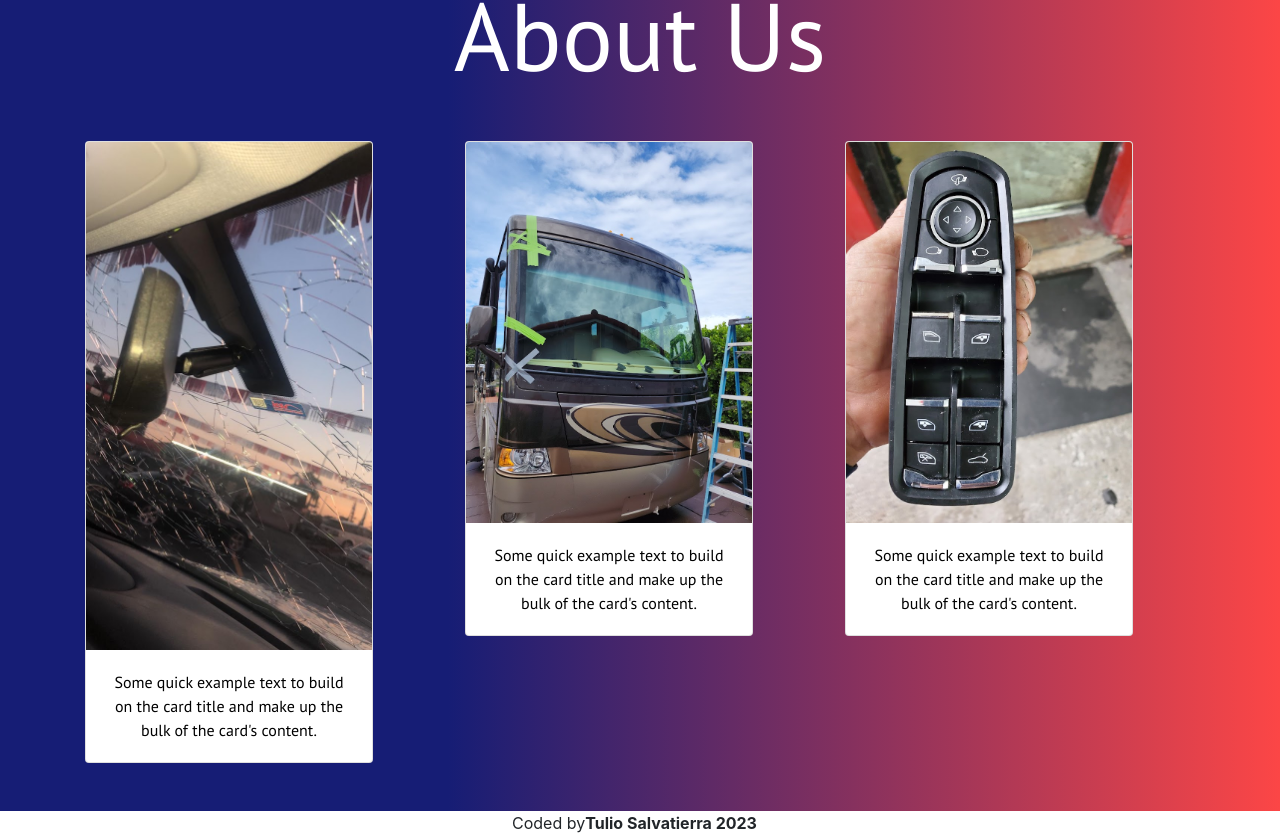
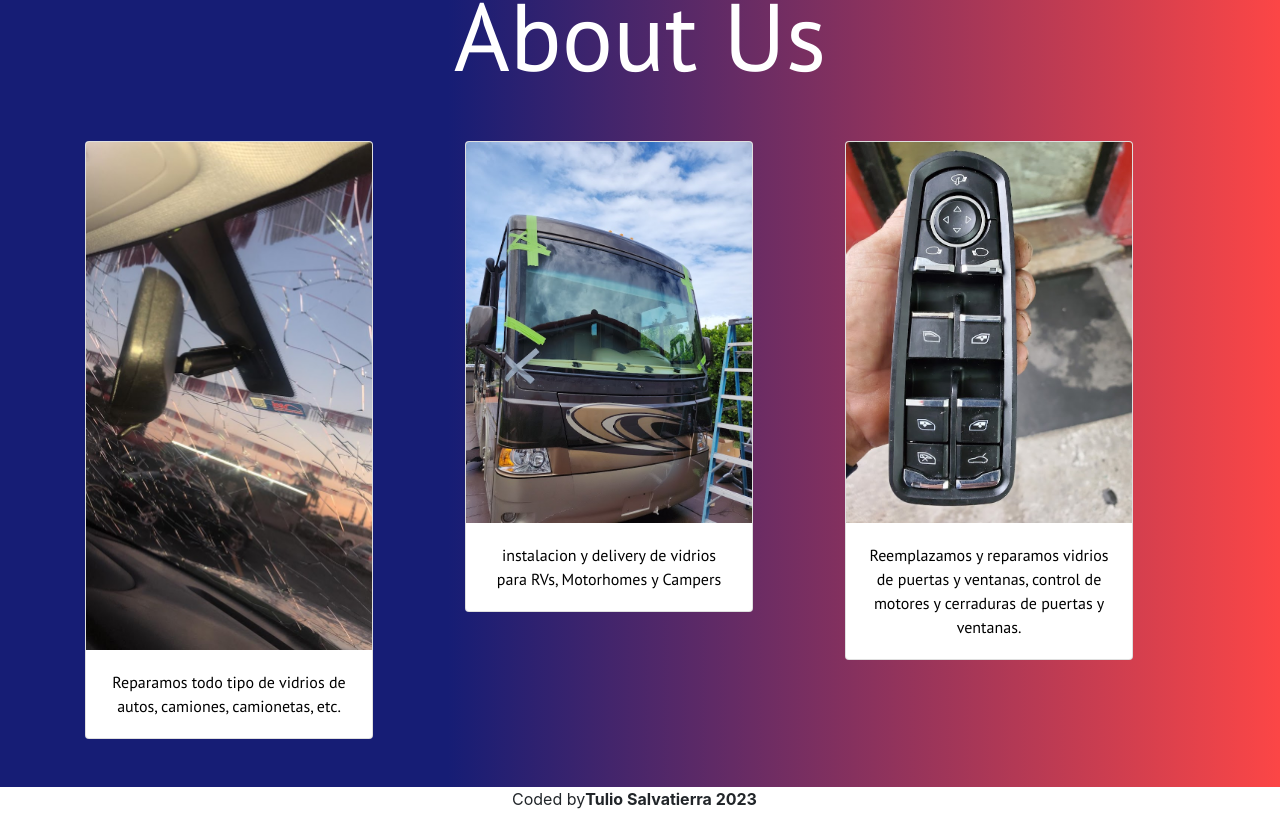
Before and after one commit to T00lio/marinautoglass, a React (Create React App) app: page / in a window 1280 px wide. Shown: the part 734-1569 px from the top of the page. After the commit the page ends 1545 px from the top, so only its background shows below. Built offline with nearby package versions, Linux system fonts and the light colour scheme.

Commit message:
added whatsapp button link

```diff
--- a/src/App.js
+++ b/src/App.js
@@ -10,6 +10,7 @@ function App() {
         <Navbar />
       </header>
       <HeroSection />
+      <section className="row"></section>
       <footer className="footer">
         {" "}
         Coded by <strong>Tulio Salvatierra 2023</strong>
--- a/src/components/Hero.js
+++ b/src/components/Hero.js
@@ -1,11 +1,16 @@
 import React from "react";
 import "../components/Hero.css";
-import marinvan from "../images/marinvan.jpg";
 import rv from "../images/rv.jpg";
 import broken from "../images/broken.jpg";
-import window from "../images/window.jpg";
+import windshield from "../images/window.jpg";
 
 function HeroSection() {
+  const whatsappNumber = "17867182919";
+
+  const handleWhatsAppClick = () => {
+    const url = `https://api.whatsapp.com/send?phone=${whatsappNumber}`;
+    window.open(url, "_blank");
+  };
   return (
     <>
       <div className="hero-section">
@@ -23,7 +28,13 @@ function HeroSection() {
                 <br></br> Address: 1414 SE 10th St, Cape Coral, FL 33990{" "}
               </p>
               <div className="d col-12">
-                <button className="btn btn-danger col-12">Contáctame</button>
+                <button
+                  onClick={handleWhatsAppClick}
+                  className="btn btn-danger col-12"
+                  href="https://api.whatsapp.com/send?phone=17863146121"
+                >
+                  Contáctame
+                </button>
               </div>
             </div>
           </div>
@@ -38,7 +49,7 @@ function HeroSection() {
             <div class="container mt-5 mb-5">
               <div class="row">
                 <div class="col text-center">
-                  <div class="card" style={{ width: "18rem" }}>
+                  <div class="card " style={{ width: "18rem" }}>
                     <img
                       src={broken}
                       class="card-img-top object-fit-cover"
@@ -46,8 +57,8 @@ function HeroSection() {
                     />
                     <div class="card-body">
                       <p class="card-text">
-                        Some quick example text to build on the card title and
-                        make up the bulk of the card's content.
+                        Reparamos todo tipo de vidrios de autos, camiones,
+                        camionetas, etc.
                       </p>
                     </div>
                   </div>
@@ -61,8 +72,8 @@ function HeroSection() {
                     />
                     <div class="card-body">
                       <p class="card-text">
-                        Some quick example text to build on the card title and
-                        make up the bulk of the card's content.
+                        instalacion y delivery de vidrios para RVs, Motorhomes y
+                        Campers
                       </p>
                     </div>
                   </div>
@@ -70,14 +81,14 @@ function HeroSection() {
                 <div class="col text-center">
                   <div class="card" style={{ width: "18rem" }}>
                     <img
-                      src={window}
+                      src={windshield}
                       class="card-img-top object-fit-cover"
                       alt="..."
                     />
                     <div class="card-body">
                       <p class="card-text">
-                        Some quick example text to build on the card title and
-                        make up the bulk of the card's content.
+                        Reemplazamos y reparamos vidrios de puertas y ventanas,
+                        control de motores y cerraduras de puertas y ventanas.
                       </p>
                     </div>
                   </div>
```
